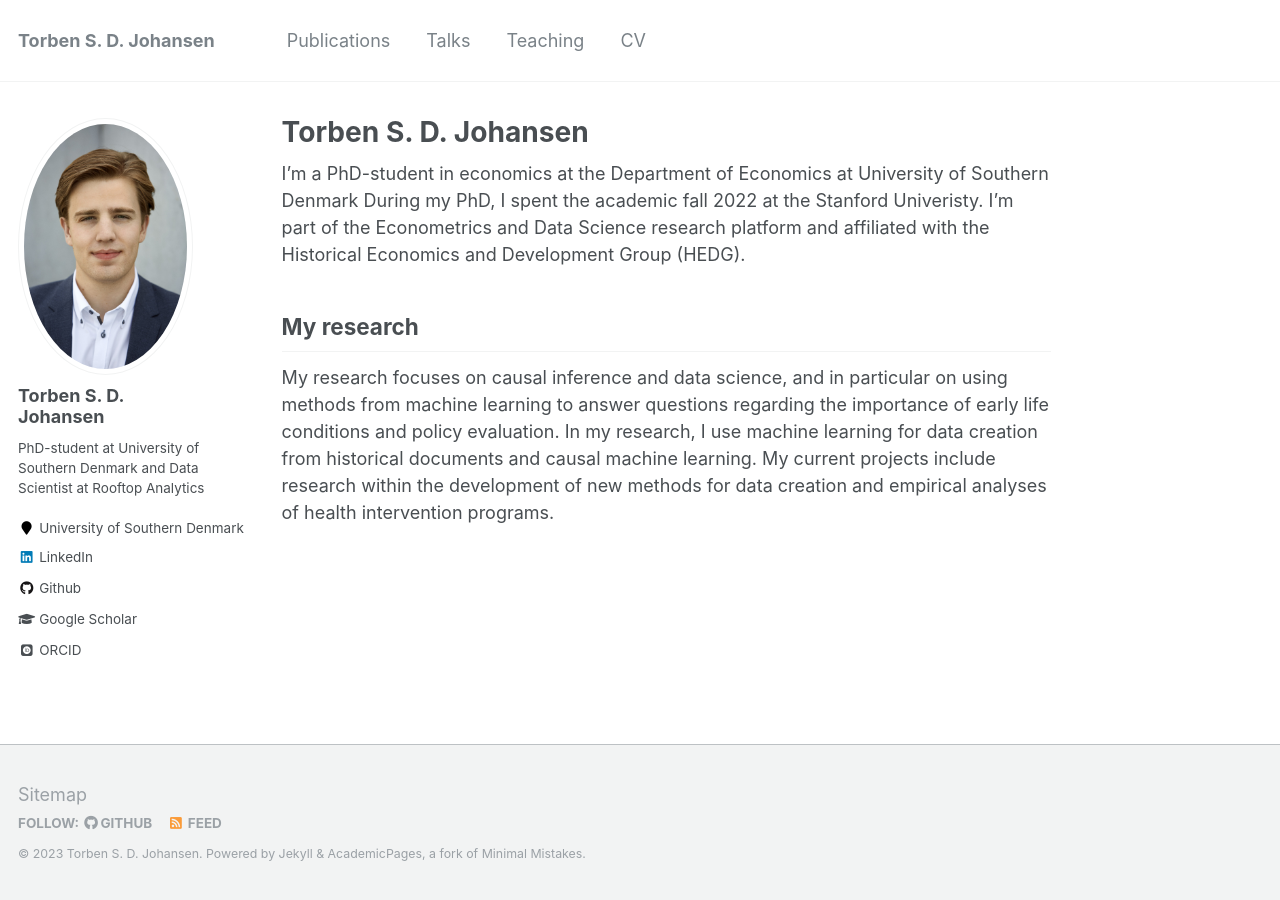
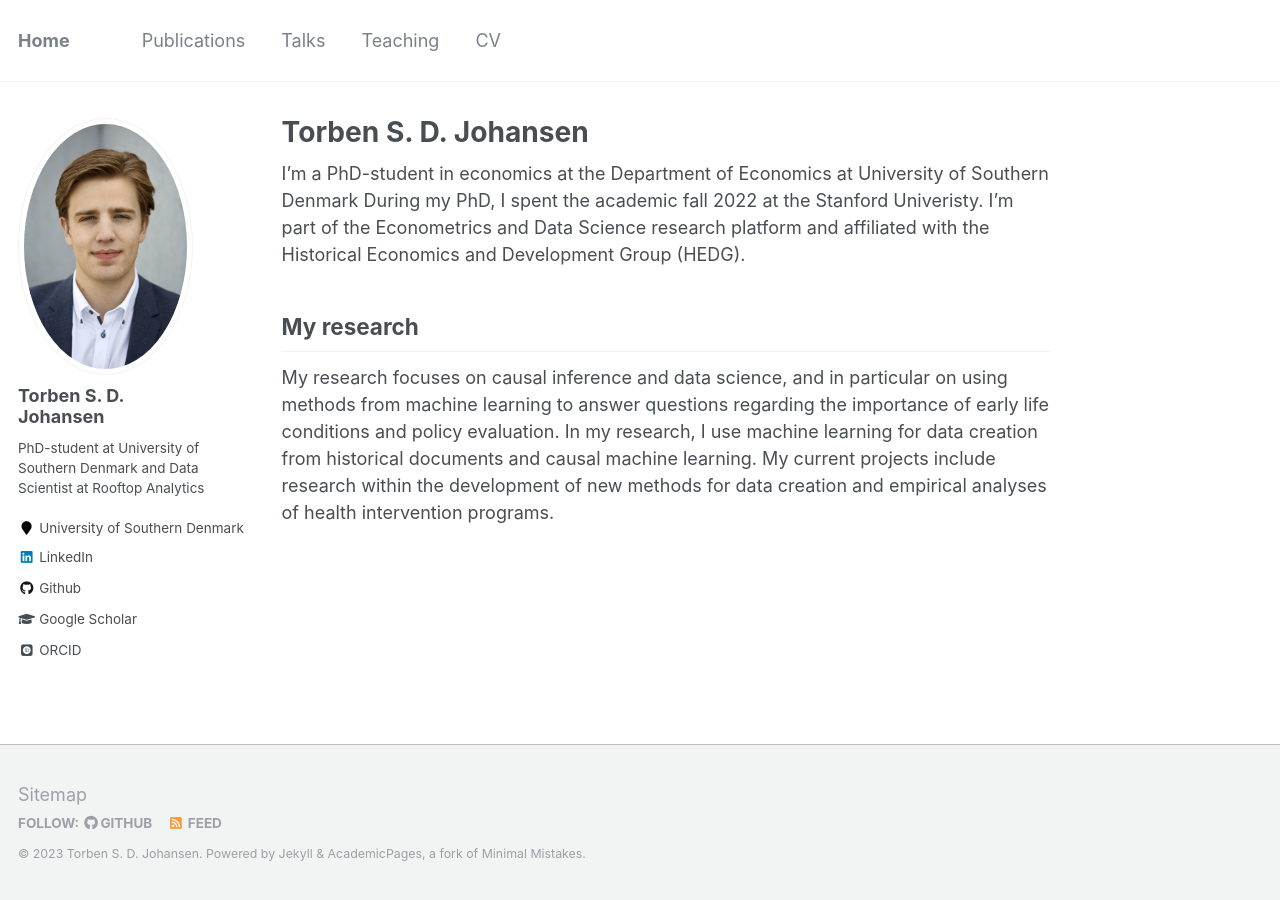
Before and after one commit to TorbenSDJohansen/TorbenSDJohansen.github.io, a Jekyll site: the page built from _pages/about.md, in a window 1280 px wide. Built offline with Jekyll 4.4.1, drawn with Linux system fonts in a browser that asks for light colours; some web fonts are replaced.

Commit message:
Update _config.yml

```diff
--- a/_config.yml
+++ b/_config.yml
@@ -7,12 +7,12 @@
 
 # Site Settings
 locale                   : "en-US"
-title                    : "Torben S. D. Johansen"
+title                    : "Home"
 title_separator          : "-"
 name                     : &name "Torben S. D. Johansen"
 description              : &description "Personal website of Torben S. D. Johansen"
 url                      : https://TorbenSDJohansen.github.io # the base hostname & protocol for your site e.g. "https://mmistakes.github.io"
-baseurl                  : "/home" # the subpath of your site, e.g. "/blog"
+baseurl                  : "" # the subpath of your site, e.g. "/blog"
 repository               : "TorbenSDJohansen/TorbenSDJohansen.github.io"
 teaser                   :  # filename of teaser fallback teaser image placed in /images/, .e.g. "500x300.png"
 breadcrumbs              : false # true, false (default)
```
